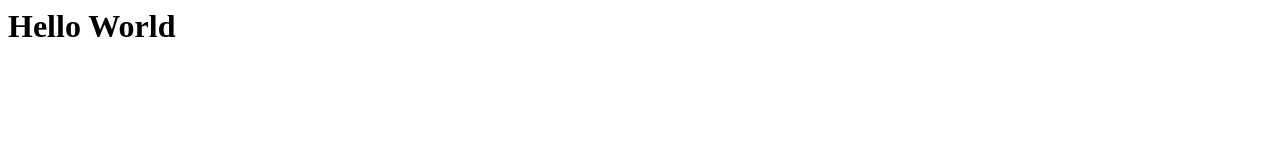
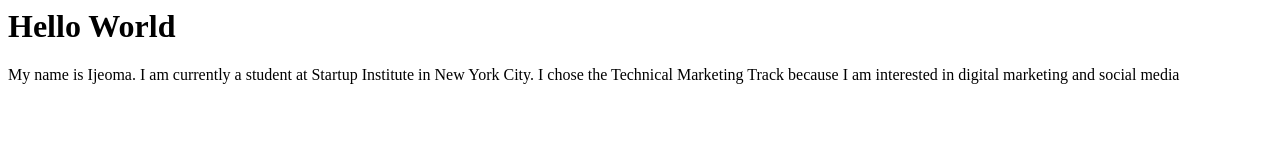
Before and after one commit to isnwatu/isnwatu.github.io, a plain HTML site: page index.html in a window 1280 px wide. Drawn offline with Linux system fonts and the light colour scheme.

Commit message:
Update index.html

```diff
--- a/index.html
+++ b/index.html
@@ -1 +1,3 @@
 <h1>Hello World</h1>
+
+<p> My name is Ijeoma. I am currently a student at Startup Institute in New York City. I chose the Technical Marketing Track because I am interested in digital marketing and social media</p>
```
